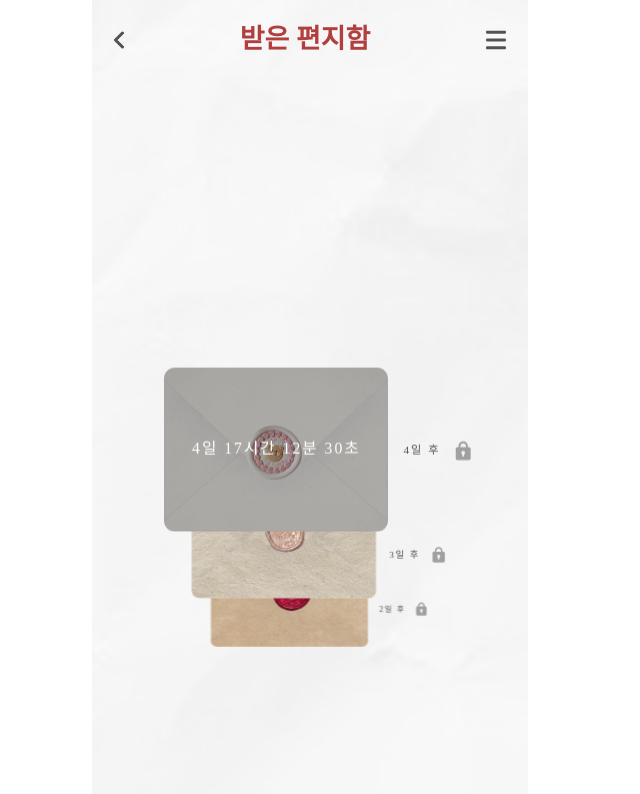
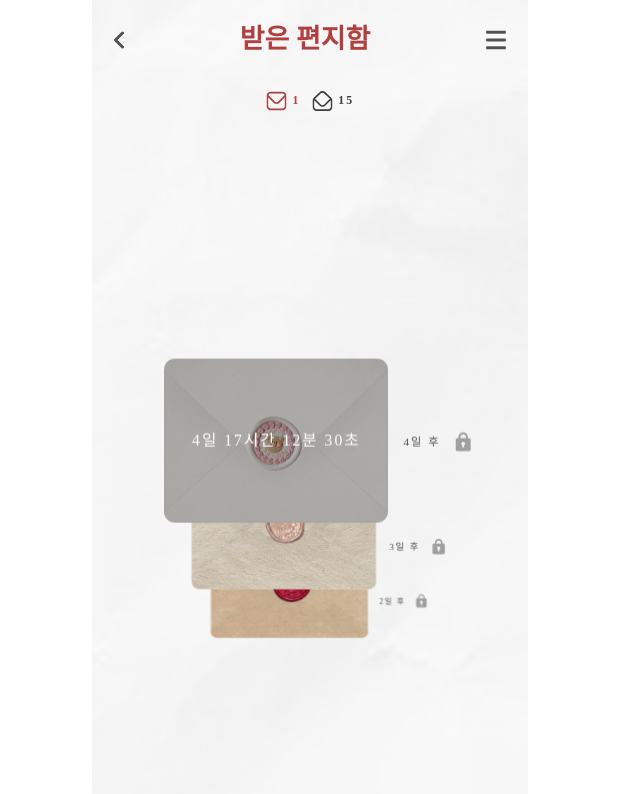
Before and after one commit to letterring/lettering-project, a React (Vite) app in the folder frontend/: page /dear/mailbox in a window 1280 px wide. Shown: the top 794 px of the page, without its empty margins (330-970 px from the left). Built offline with nearby package versions, Linux system fonts and the light colour scheme; a web font is replaced by a local one.

Commit message:
feature/fe/S12P21A203-81 feat: 읽음 안읽음 상태 추가

```diff
--- a/frontend/src/assets/icons/index.js
+++ b/frontend/src/assets/icons/index.js
@@ -5,4 +5,6 @@ export { ReactComponent as IcLikseTrue } from './ic_likes_true.svg';
 export { ReactComponent as IcLock } from './ic_lock.svg';
 export { ReactComponent as IcMenu } from './ic_menu.svg';
 export { ReactComponent as IcMenuSmall } from './ic_menu_small.svg';
+export { ReactComponent as IcOpened } from './ic_opened.svg';
 export { ReactComponent as IcSend } from './ic_send.svg';
+export { ReactComponent as IcUnOpened } from './ic_unopened.svg';
--- a/frontend/src/components/dear/MailBox/DearMailBox.jsx
+++ b/frontend/src/components/dear/MailBox/DearMailBox.jsx
@@ -1,6 +1,7 @@
 import React from 'react';
 import styled from 'styled-components';
 
+import { IcOpened, IcUnOpened } from '../../../assets/icons';
 import Header from '../../common/Header';
 import CenterCarousel from './CenterCarousel';
 
@@ -10,6 +11,17 @@ const DearMailBox = () => {
       <StListWrapper>
         <Header headerName="받은 편지함" />
         <StContentWrapper>
+          <StatusWrapper>
+            <ShowStatus className="unopened">
+              <IcUnOpened />
+              <p>1</p>
+            </ShowStatus>
+            <ShowStatus className="opened">
+              <IcOpened />
+              <p>15</p>
+            </ShowStatus>
+          </StatusWrapper>
+
           <CenterCarousel />
         </StContentWrapper>
       </StListWrapper>
@@ -27,8 +39,9 @@ const StListWrapper = styled.div`
 const StContentWrapper = styled.div`
   display: flex;
   flex-direction: column;
-  justify-content: center;
+  justify-content: flex-start;
   align-items: center;
+  gap: 5rem;
 
   box-sizing: border-box;
   height: 100%;
@@ -45,3 +58,30 @@ const StContentWrapper = styled.div`
     width: 100%;
   }
 `;
+
+const StatusWrapper = styled.div`
+  width: 100%;
+
+  display: flex;
+  flex-direction: row;
+  justify-content: center;
+  align-items: center;
+  gap: 1rem;
+
+  padding: 1rem 0;
+  padding-right: 2rem;
+
+  .opened {
+    color: ${({ theme }) => theme.colors.Gray1};
+  }
+`;
+
+const ShowStatus = styled.div`
+  display: flex;
+  flex-direction: row;
+  justify-content: center;
+  align-items: center;
+  gap: 0.5rem;
+
+  ${({ theme }) => theme.fonts.Title5};
+`;
```
Also changed, not shown: frontend/src/assets/icons/ic_opened.svg (added), frontend/src/assets/icons/ic_unopened.svg (added).
